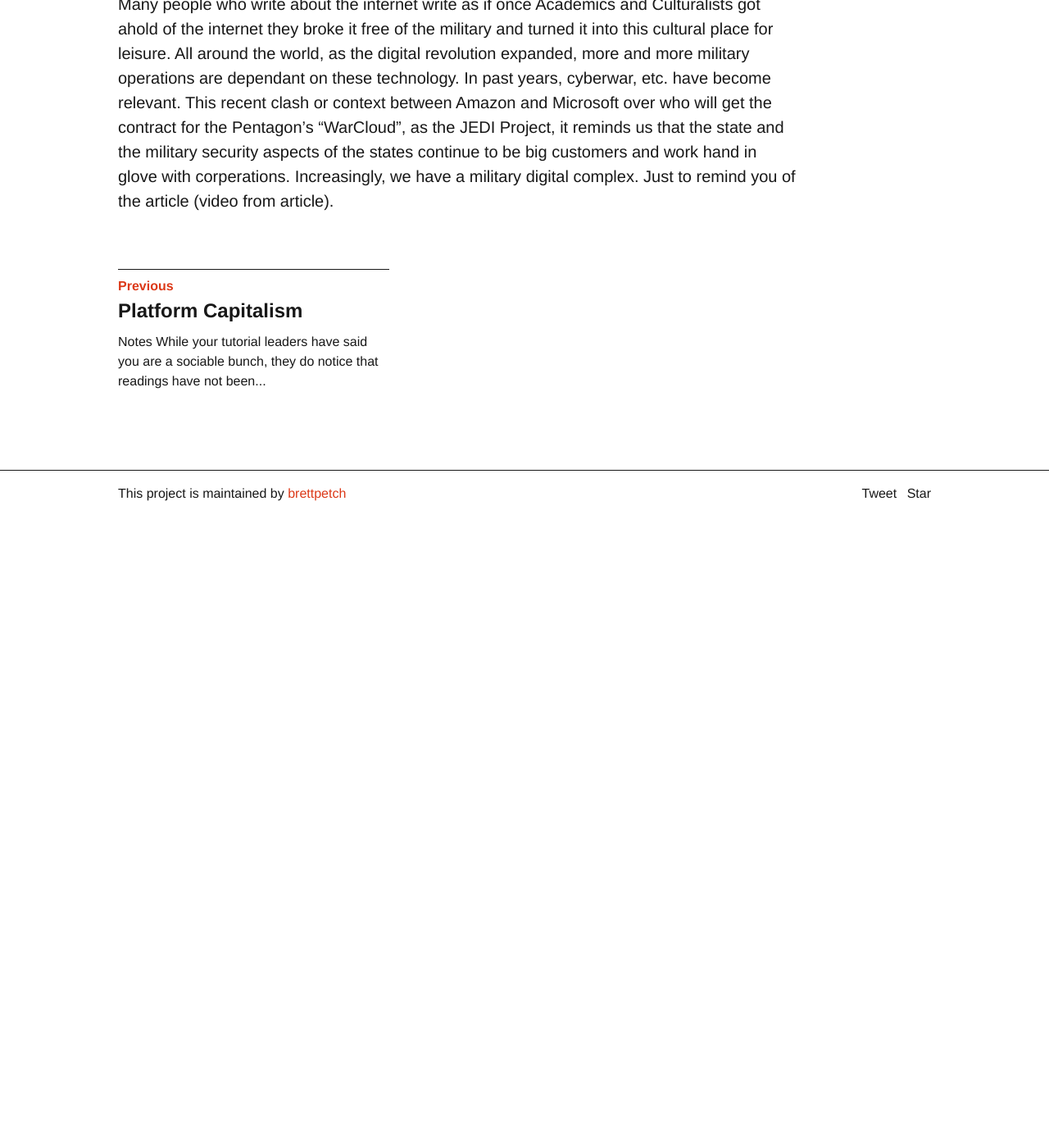
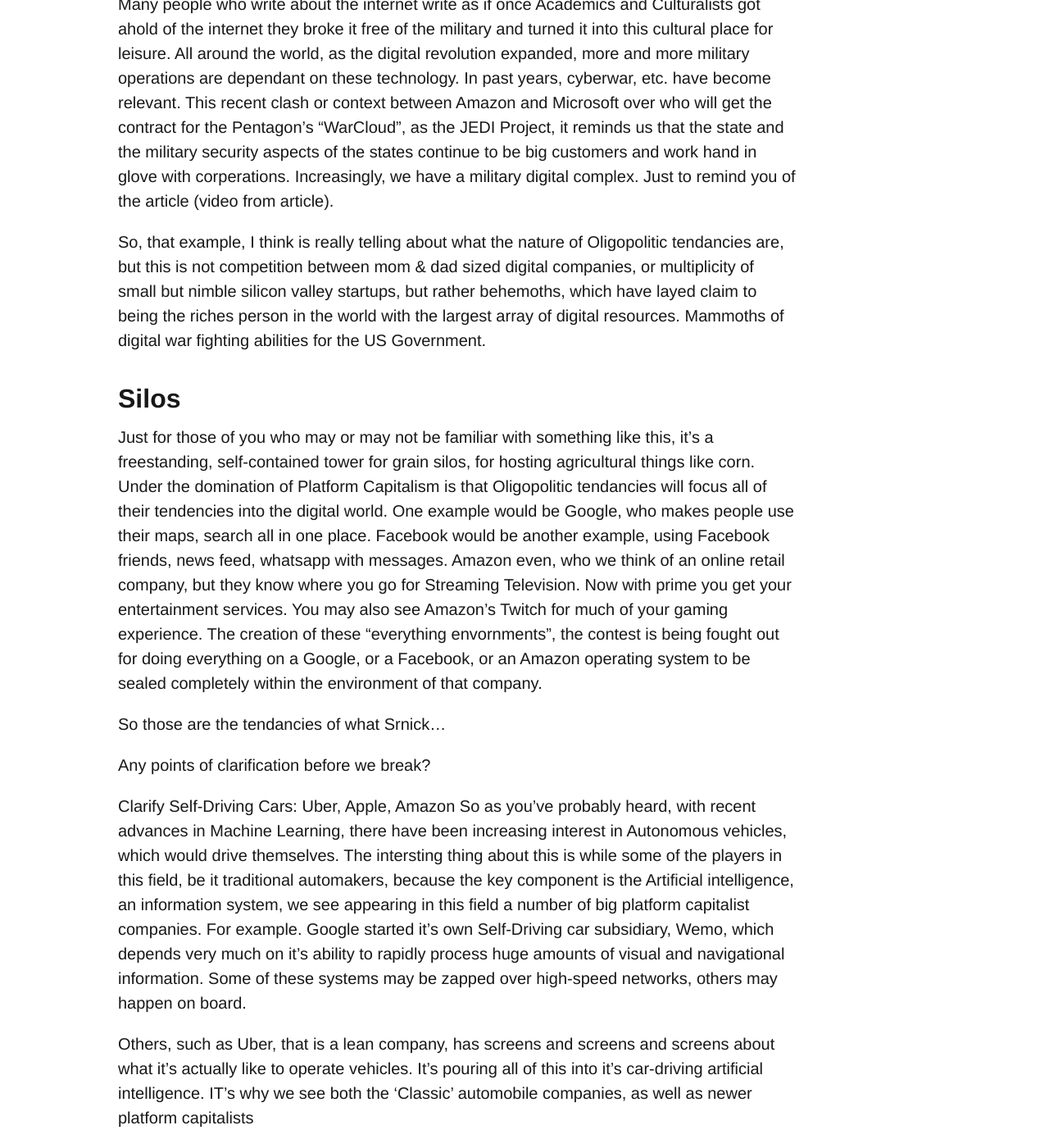
Before and after one commit to brettpetch/MIT-2100, a Jekyll site: the page built from _posts/2020-02-06-Platform-Wars.md, in a window 1280 px wide and 1400 px high, scrolled down 5142 px. Shown: the whole window at 82% size. Built offline with Jekyll 4.4.1, drawn with Linux system fonts in a browser that asks for light colours; comment, search, counter and statistics services are not loaded; before the commit the page ends 5772 px from its top, so only the background shows below that; some of the changed text lies outside the part shown.

Commit message:
Update Platform Wars: Break

````diff
--- a/_posts/2020-02-06-Platform-Wars.md
+++ b/_posts/2020-02-06-Platform-Wars.md
@@ -64,3 +64,22 @@ If you are receiving a free service, in a media envornment it is almost certainl
 The second term Srnicek refrences is Convergence. An entry in the same domains which is also competitive. This could be considered to be "Fighting it out" over contested territory. Platforms start from a "core buisness segment", but then start ot expand across other areas of buisness, where they can cull and gather information and it starts to bring them into competition with eachther. They step out of their area, and will contest an area where another oligopolistic tendancies are emerging. Google (android) v. Apple (iPhone), have taken over the operating system that runs on your phone, moving to virtual assistants and increasingly wanting people to buy IoT devices, like the nest, echo and home automation hubs. The contest over crowd computing services to the US government (reading from this week), we discussed the centrality of AWS, using their resources and renting them out to other digital media companies, where they have continued to grow. There are also other platform capitalist companies that are also interested in this are Google and Microsoft. One of the biggest of these is selling to the Pentagon. It reminds us, again the importance of the state in contemporary platform capitalism. You may remember the military origins of the interent, ARPANET originally grew out of experiments by the US government which was going to function in extreme conditions, eliminating fixed command posts to be taken out.
 
 Many people who write about the internet write as if once Academics and Culturalists got ahold of the internet they broke it free of the military and turned it into this cultural place for leisure. All around the world, as the digital revolution expanded, more and more military operations are dependant on these technology. In past years, cyberwar, etc. have become relevant. This recent clash or context between Amazon and Microsoft over who will get the contract for the Pentagon's "WarCloud", as the JEDI Project, it reminds us that the state and the military security aspects of the states continue to be big customers and work hand in glove with corperations. Increasingly, we have a military digital complex. Just to remind you of the article (video from article).
+
+So, that example, I think is really telling about what the nature of Oligopolitic tendancies are, but this is not competition between mom & dad sized digital companies, or multiplicity of small but nimble silicon valley startups, but rather behemoths, which have layed claim to being the riches person in the world with the largest array of digital resources. Mammoths of digital war fighting abilities for the US Government.
+
+## Silos
+Just for those of you who may or may not be familiar with something like this, it's a freestanding, self-contained tower for grain silos, for hosting agricultural things like corn. Under the domination of Platform Capitalism is that Oligopolitic tendancies will focus all of their tendencies into the digital world. One example would be Google, who makes people use their maps, search all in one place. Facebook would be another example, using Facebook friends, news feed, whatsapp with messages. Amazon even, who we think of an online retail company, but they know where you go for Streaming Television. Now with prime you get your entertainment services. You may also see Amazon's Twitch for much of your gaming experience. The creation of these "everything envornments", the contest is being fought out for doing everything on a Google, or a Facebook, or an Amazon operating system to be sealed completely within the environment of that company.
+
+So those are the tendancies of what Srnick...
+
+Any points of clarification before we break?
+
+Clarify Self-Driving Cars: Uber, Apple, Amazon
+So as you've probably heard, with recent advances in Machine Learning, there have been increasing interest in Autonomous vehicles, which would drive themselves. The intersting thing about this is while some of the players in this field, be it traditional automakers, because the key component is the Artificial intelligence, an information system, we see appearing in this field a number of big platform capitalist companies. For example. Google started it's own Self-Driving car subsidiary, Wemo, which depends very much on it's ability to rapidly process huge amounts of visual and navigational information. Some of these systems may be zapped over high-speed networks, others may happen on board.
+
+Others, such as Uber, that is a lean company, has screens and screens and screens about what it's actually like to operate vehicles. It's pouring all of this into it's car-driving artificial intelligence. IT's why we see both the 'Classic' automobile companies, as well as newer platform capitalists
+
+Explain Network Effect and Data, Platform Wars?
+Let's go back here: so if data is the new oil, the key resource, and the way you get data is from a network with a very large number of users, then you want to expand the size of your networks as quickly as possible. Why? because there is a self-propelling or self-reinforcing dynamic at work. If there are people using a network, then alot of people will want to use it. Because everyone is on Facebook, If you want to keep in touch with friends, you go to facebook. If you want a very good search engine, you go to Google because it collects data based on other searchers. The more popular a network, the larger it will become. You pool resources into getting users, even if that means intial loss. In the long run, if you get this network effect, if you are the go-to place for social media contacts, or snappy fast conversation with a bunch of interesting people, you go to Twitter, that's where you go. If you want professional contacts, you go to LinkedIn. The idea is that you want to get them quickly.
+
+``` Break ```
````
